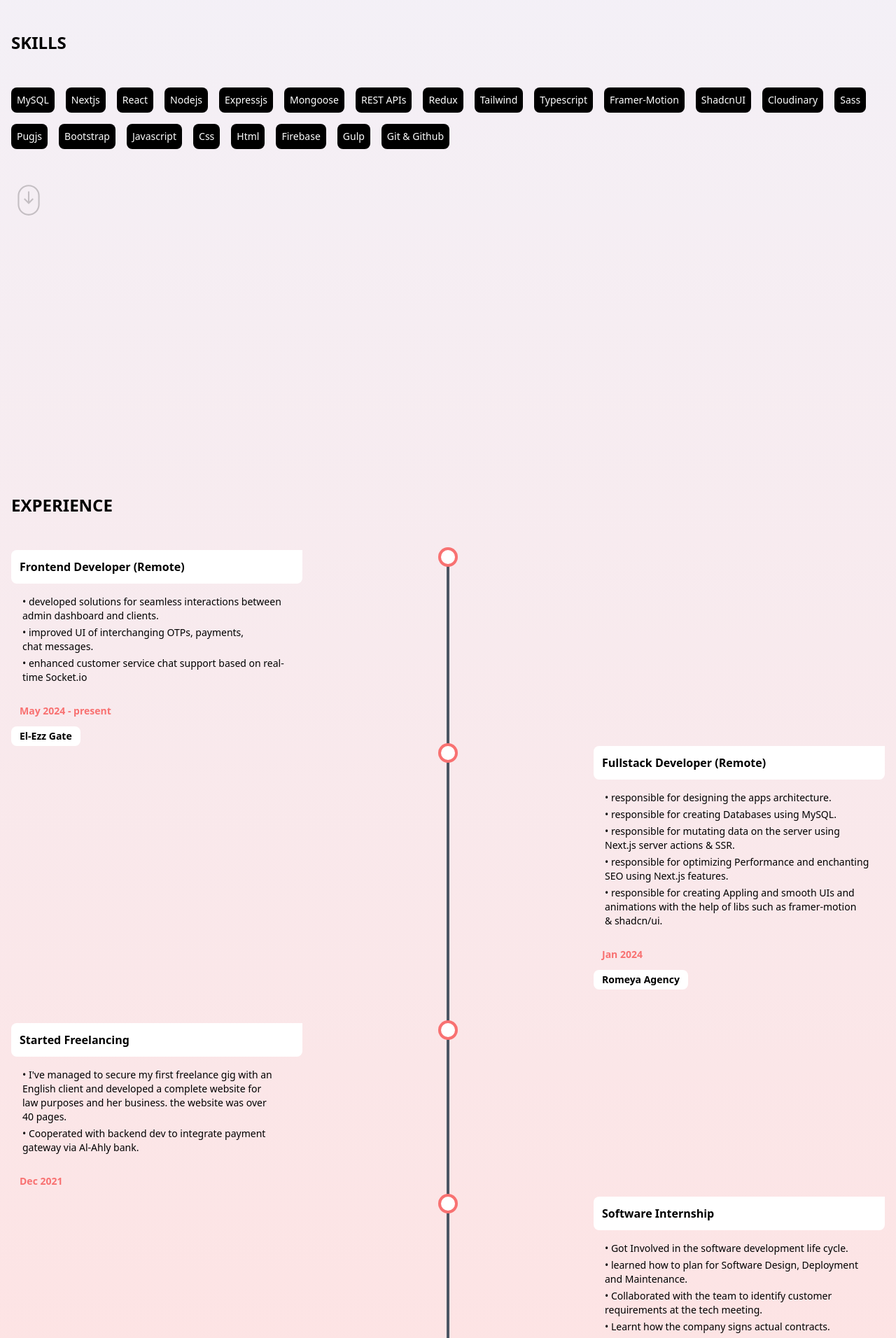
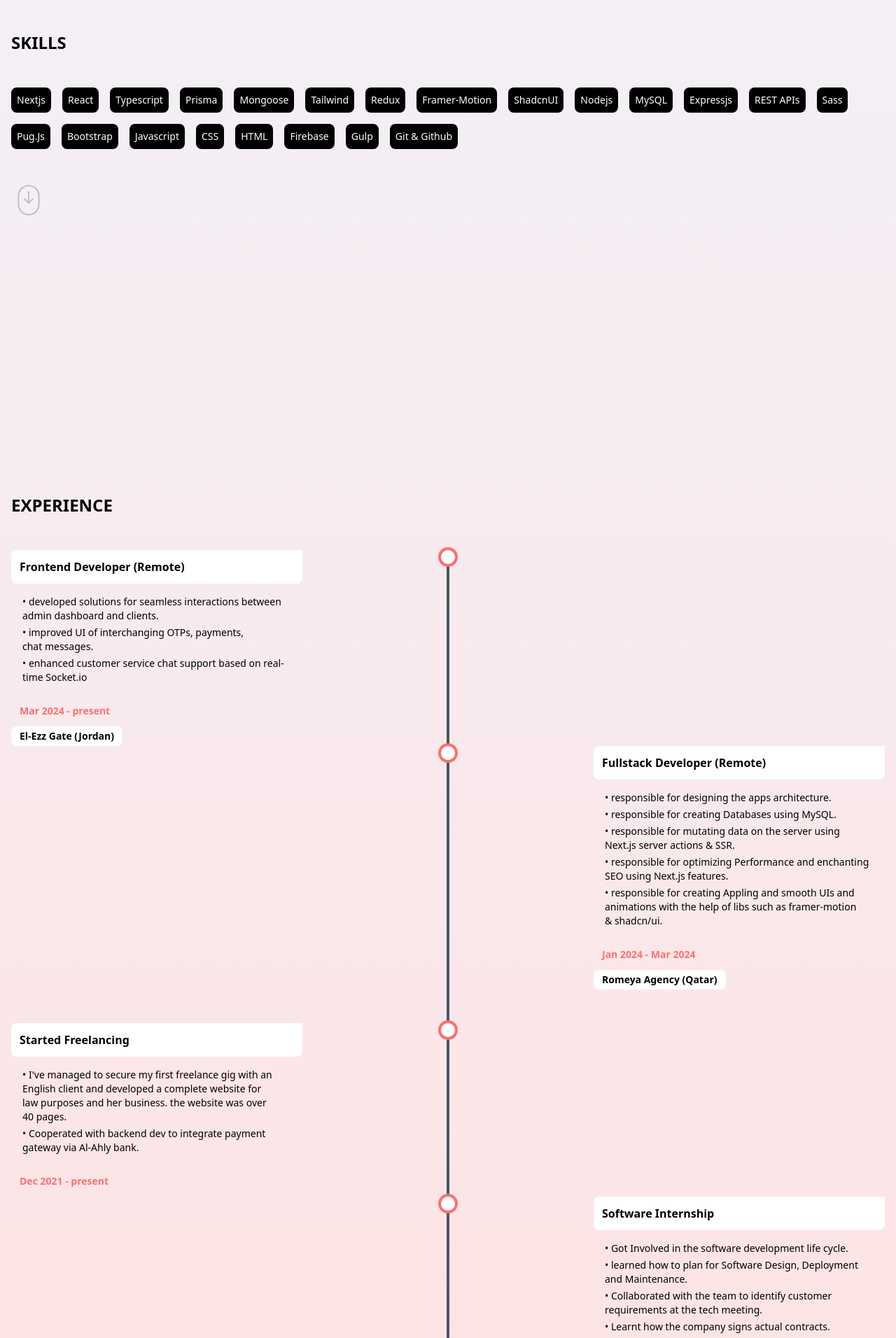
Before and after one commit to Nyctophilus/portfolio-24, a Next.js app: page /about in a window 1280 px wide. Shown: the part 900-2812 px from the top of the page at 70% size. Built offline with nearby package versions, Linux system fonts and the light colour scheme.

Commit message:
improve SEO

```diff
--- a/src/app/about/layout.js
+++ b/src/app/about/layout.js
@@ -1,6 +1,7 @@
 export const metadata = {
   title: "About",
-  description: "About page",
+  description:
+    "This page is about me, Mohamed Fayad. I am a computer engineering graduate specializing in web development. I am passionate about creating beautiful, responsive websites. I am a highly motivated Agile developer, experienced in full-stack web development using React.js, Next.js, Tailwind CSS, and MongoDB.",
 };
 
 const AboutLayout = ({ children }) => {
--- a/src/app/contact/layout.js
+++ b/src/app/contact/layout.js
@@ -1,6 +1,7 @@
 export const metadata = {
   title: "Contact",
-  description: "Contact page",
+  description:
+    "Get in touch with me, fill out the contact form and let's collaborate on your next project!",
 };
 
 const ContactLayout = ({ children }) => {
--- a/src/app/layout.js
+++ b/src/app/layout.js
@@ -3,10 +3,66 @@ import TransitionProvider from "@/components/transitionProvider";
 
 export const metadata = {
   title: {
-    default: "M.Fayad",
+    default: "M.Fayad's Portfolio",
     template: "%s | M.Fayad",
   },
-  description: "Generated by create next app",
+  description:
+    "A showcase of Muhammed Fayad's skills and projects. A portfolio website that highlights his ability to create beautiful fluid eye-pleasing websites.",
+
+  icons: {
+    icon: "/favicon.ico",
+  },
+  publisher: "Muhammed Fayad",
+  authors: [{ name: "Muhammed Fayad", url: "https://github.com/Nyctophilus" }],
+  keywords: [
+    "portfolio",
+    "react",
+    "reactjs",
+    "frontend",
+    "developer",
+    "next js",
+    "next.js",
+    "next.ui",
+    "tailwind",
+  ],
+  openGraph: {
+    title: "M.Fayad's Portfolio",
+    description:
+      "A showcase of Muhammed Fayad's skills and projects. A portfolio website that highlights his ability to create beautiful fluid eye-pleasing websites.",
+    url: "https://portfolio-24-omega.vercel.app/",
+    siteName: "M.Fayad's Portfolio",
+    images: [
+      {
+        url: "/favicon.ico",
+        width: 1920,
+        height: 1080,
+      },
+    ],
+    locale: "en-US",
+    type: "website",
+  },
+  metadataBase: new URL("https://portfolio-24-omega.vercel.app/"),
+  twitter: {
+    title: "M.Fayad's Portfolio",
+    card: "summary_large_image",
+    description:
+      "A showcase of Muhammed Fayad's skills and projects. A portfolio website that highlights his ability to create beautiful fluid eye-pleasing websites.",
+    images: ["/favicon.ico"],
+  },
+  manifest: "/site.webmanifest",
+  robots: {
+    index: true,
+    follow: true,
+    nocache: true,
+    googleBot: {
+      index: true,
+      follow: true,
+      noimageindex: true,
+      "max-video-preview": -1,
+      "max-image-preview": "large",
+      "max-snippet": -1,
+    },
+  },
 };
 
 export default function RootLayout({ children }) {
--- a/src/app/portfolio/layout.js
+++ b/src/app/portfolio/layout.js
@@ -1,6 +1,6 @@
 export const metadata = {
   title: "Portfolio",
-  description: "Portfolio page",
+  description: "This page showcases my projects in web development.",
 };
 
 const PortfolioLayout = ({ children }) => {
--- a/src/static-data.js
+++ b/src/static-data.js
@@ -6,25 +6,25 @@ export const links = [
 ];
 
 export const skills = [
-  "MySQL",
   "nextjs",
   "react",
-  "nodejs",
-  "expressjs",
+  "typescript",
+  "prisma",
   "mongoose",
-  "REST APIs",
+  "tailwind",
   "redux",
-  "tailwind",
-  "typescript",
   "framer-motion",
   "shadcnUI",
-  "cloudinary",
+  "nodejs",
+  "MySQL",
+  "expressjs",
+  "REST APIs",
   "sass",
-  "pugjs",
+  "pug.js",
   "bootstrap",
   "javascript",
-  "css",
-  "html",
+  "CSS",
+  "HTML",
   "firebase",
   "gulp",
   "git & github",
@@ -38,8 +38,8 @@ export const expriences = [
       "improved UI of interchanging OTPs, payments, chat messages.",
       "enhanced customer service chat support based on real-time Socket.io",
     ],
-    date: "May 2024 - present",
-    company: "El-Ezz Gate",
+    date: "Mar 2024 - present",
+    company: "El-Ezz Gate (Jordan)",
   },
   {
     title: "Fullstack Developer (remote)",
@@ -50,8 +50,8 @@ export const expriences = [
       "responsible for optimizing Performance and enchanting SEO using Next.js features.",
       "responsible for creating Appling and smooth UIs and animations with the help of libs such as framer-motion & shadcn/ui.",
     ],
-    date: "Jan 2024",
-    company: "Romeya Agency",
+    date: "Jan 2024 - Mar 2024",
+    company: "Romeya Agency (Qatar)",
   },
   {
     title: "Started freelancing",
@@ -59,7 +59,7 @@ export const expriences = [
       "I've managed to secure my first freelance gig with an English client and developed a complete website for law purposes and her business. the website was over 40 pages.",
       "Cooperated with backend dev to integrate payment gateway via Al-Ahly bank.",
     ],
-    date: "Dec 2021",
+    date: "Dec 2021 - present",
     company: "",
   },
   {
@@ -72,7 +72,7 @@ export const expriences = [
       "Documented a report about client requirements in the meeting with different-role stakeholders.",
     ],
     date: "May 2019 - Aug 2019",
-    company: "Egypt Experts",
+    company: "Egypt Experts (Alexandria, Egypt)",
   },
 ];
 
```
